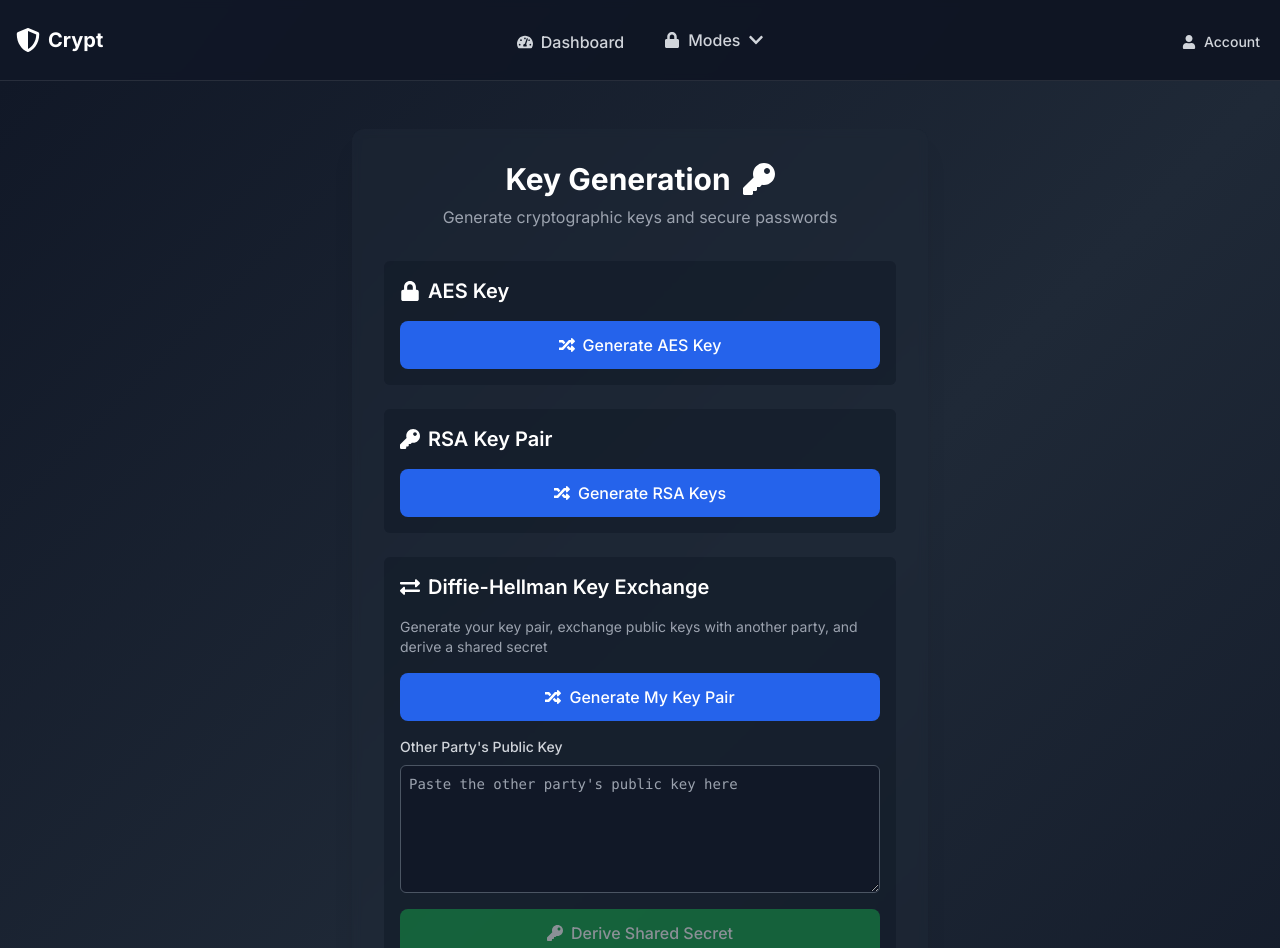
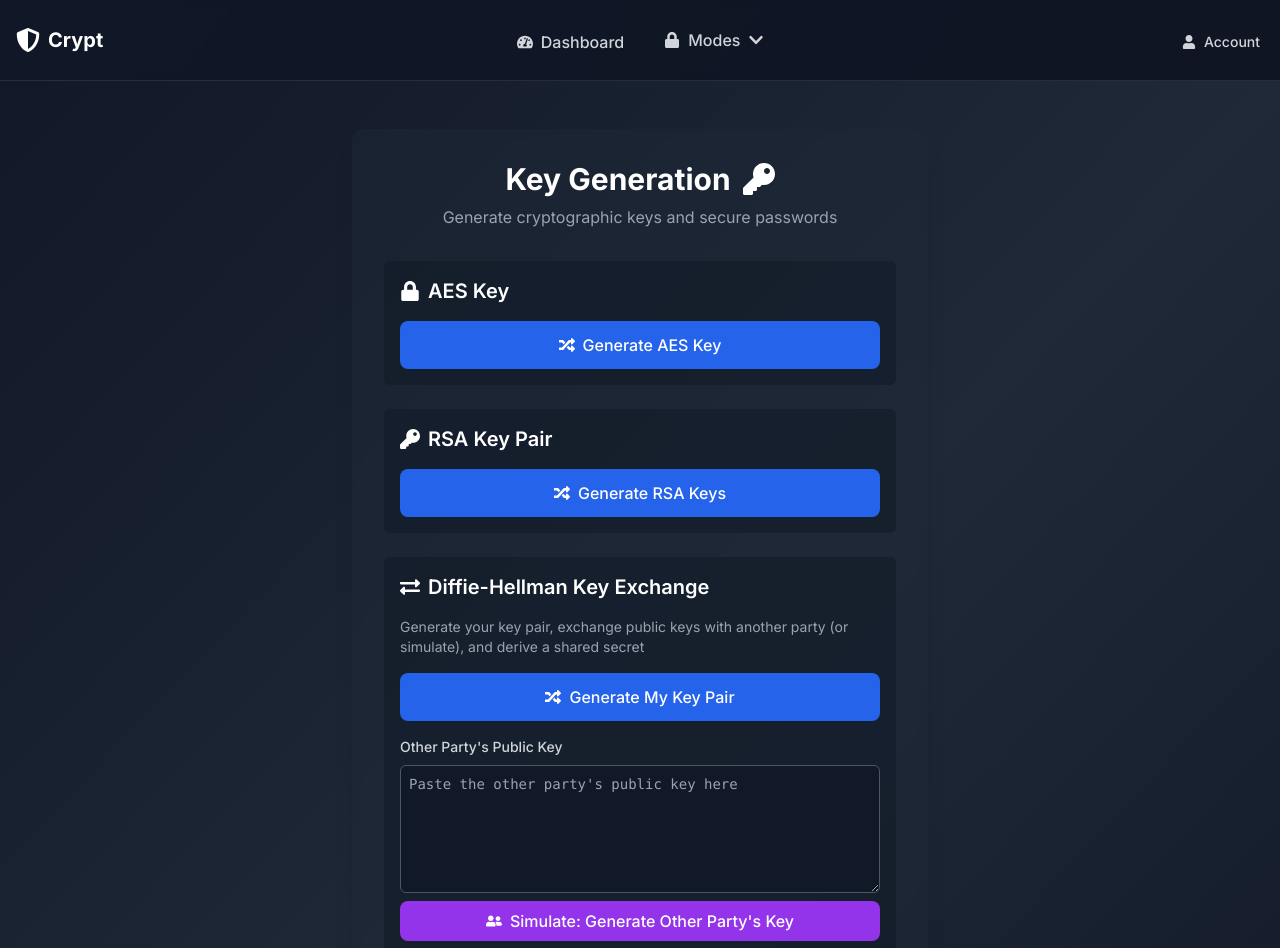
Before and after one commit to BobbyAl/crypt-webapp, a Next.js app: page /crypt-webapp/keygen in a window 1280 px wide. Shown: the top 948 px of the page. Built offline with nearby package versions, Linux system fonts and the light colour scheme.

Commit message:
Update #2 DH sim

```diff
--- a/src/app/keygen/page.jsx
+++ b/src/app/keygen/page.jsx
@@ -11,6 +11,7 @@ import {
   FaHashtag,
   FaAsterisk,
   FaDownload,
+  FaUserFriends,
 } from "react-icons/fa";
 
 export default function KeygenPage() {
@@ -19,6 +20,7 @@ export default function KeygenPage() {
   const [dhState, setDhState] = useState({
     myKeyPair: null,
     myPublicKey: "",
+    otherKeyPair: null,
     otherPublicKey: "",
     sharedSecret: ""
   });
@@ -105,7 +107,8 @@ export default function KeygenPage() {
       setDhState(prev => ({
         ...prev,
         myKeyPair: keyPair,
-        myPublicKey: publicKeyBase64
+        myPublicKey: publicKeyBase64,
+        sharedSecret: "" // Reset shared secret when generating new key
       }));
       setCopyFeedback('Your DH key pair generated!');
     } catch (err) {
@@ -116,15 +119,45 @@ export default function KeygenPage() {
     }
   };
 
+  const generateOtherDHKey = async () => {
+    try {
+      setLoading(prev => ({ ...prev, dh: true }));
+      const params = { name: "ECDH", namedCurve: "P-256" };
+
+      // Generate other party's key pair
+      const keyPair = await crypto.subtle.generateKey(params, true, ["deriveKey"]);
+      const publicKeyRaw = await crypto.subtle.exportKey("spki", keyPair.publicKey);
+      const publicKeyBase64 = btoa(String.fromCharCode(...new Uint8Array(publicKeyRaw)));
+
+      setDhState(prev => ({
+        ...prev,
+        otherKeyPair: keyPair,
+        otherPublicKey: publicKeyBase64,
+        sharedSecret: "" // Reset shared secret when generating new key
+      }));
+      setCopyFeedback('Other party\'s DH key pair generated!');
+    } catch (err) {
+      console.error("DH Key Generation Error:", err);
+      setCopyFeedback('Failed to generate other party\'s DH key');
+    } finally {
+      setLoading(prev => ({ ...prev, dh: false }));
+    }
+  };
+
   const deriveSharedSecret = async () => {
     try {
       if (!dhState.myKeyPair || !dhState.otherPublicKey) {
-        setCopyFeedback('Generate your key and enter other party\'s public key first');
+        setCopyFeedback('Generate your key and enter/generate other party\'s public key first');
         return;
       }
 
       setLoading(prev => ({ ...prev, dh: true }));
 
+      let otherPublicKey;
+      if (dhState.otherKeyPair) {
+        // If we generated the other party's key, use it directly
+        otherPublicKey = dhState.otherKeyPair.publicKey;
+      } else {
         // Convert base64 public key back to CryptoKey
         const binaryStr = atob(dhState.otherPublicKey);
         const bytes = new Uint8Array(binaryStr.length);
@@ -133,17 +166,18 @@ export default function KeygenPage() {
         }
 
         const params = { name: "ECDH", namedCurve: "P-256" };
-      const otherPublicKey = await crypto.subtle.importKey(
+        otherPublicKey = await crypto.subtle.importKey(
           "spki",
           bytes,
           params,
           true,
           []
         );
+      }
 
       // Derive shared secret
       const sharedKey = await crypto.subtle.deriveKey(
-        { ...params, public: otherPublicKey },
+        { name: "ECDH", public: otherPublicKey },
         dhState.myKeyPair.privateKey,
         { name: "AES-GCM", length: 256 },
         true,
@@ -347,7 +381,7 @@ export default function KeygenPage() {
               Diffie-Hellman Key Exchange
             </h3>
             <p className="text-sm text-gray-400">
-              Generate your key pair, exchange public keys with another party, and derive a shared secret
+              Generate your key pair, exchange public keys with another party (or simulate), and derive a shared secret
             </p>
             <div className="space-y-4">
               <button
@@ -383,6 +417,14 @@ export default function KeygenPage() {
                   onChange={(e) => setDhState(prev => ({ ...prev, otherPublicKey: e.target.value }))}
                   className="mt-1 block w-full p-2 border border-gray-600 rounded-md bg-gray-900 text-white text-sm h-32 font-mono focus:ring-blue-500 focus:border-blue-500"
                 />
+                <button
+                  onClick={generateOtherDHKey}
+                  disabled={loading.dh}
+                  className="w-full bg-purple-600 hover:bg-purple-700 text-white py-2 px-4 rounded-lg font-medium transition flex items-center justify-center disabled:opacity-50"
+                >
+                  <FaUserFriends className="w-4 h-4 mr-2" />
+                  {loading.dh ? "Generating..." : "Simulate: Generate Other Party's Key"}
+                </button>
               </div>
 
               <button
```
Lines whose indentation alone changed are shown as unchanged.
